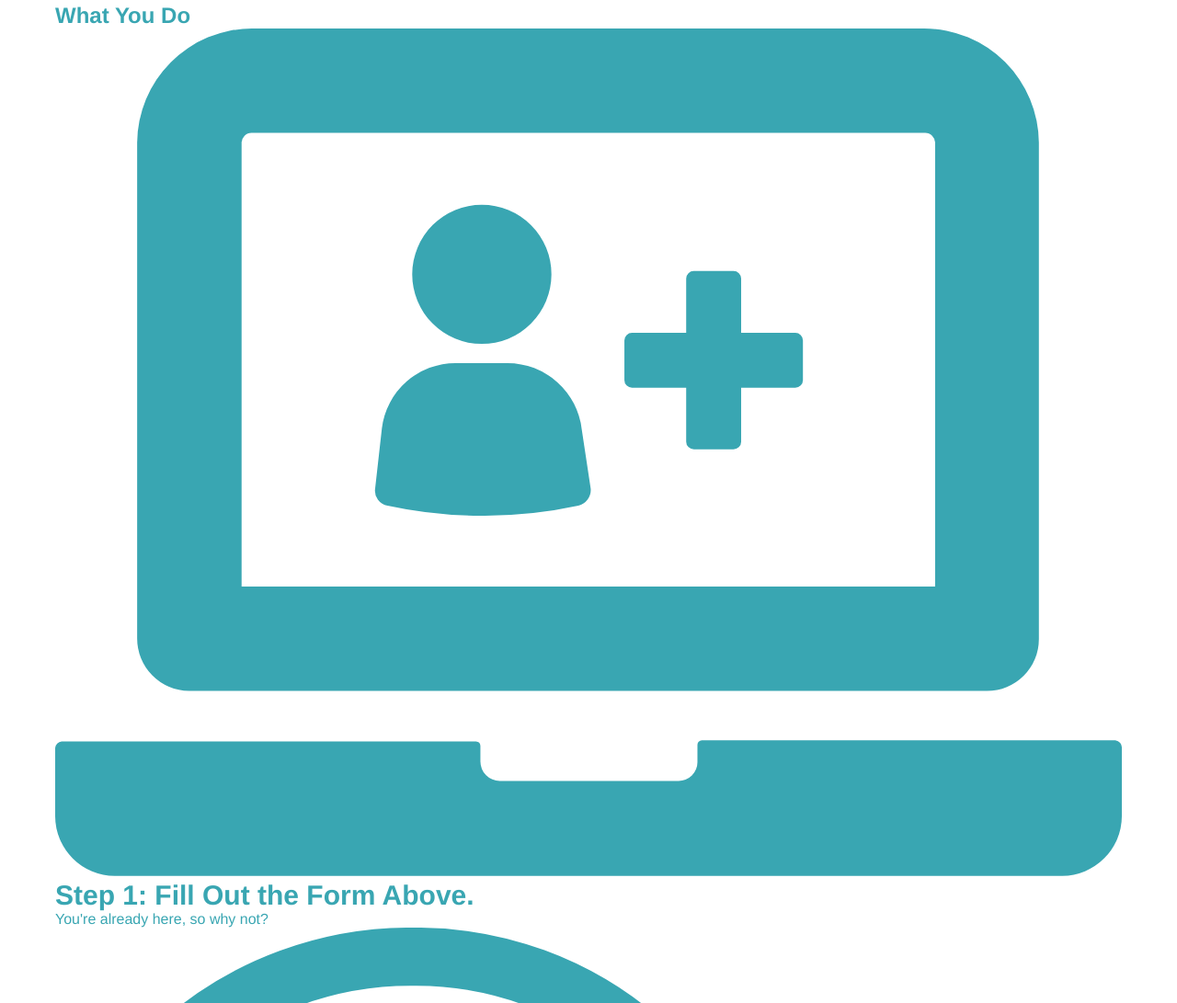
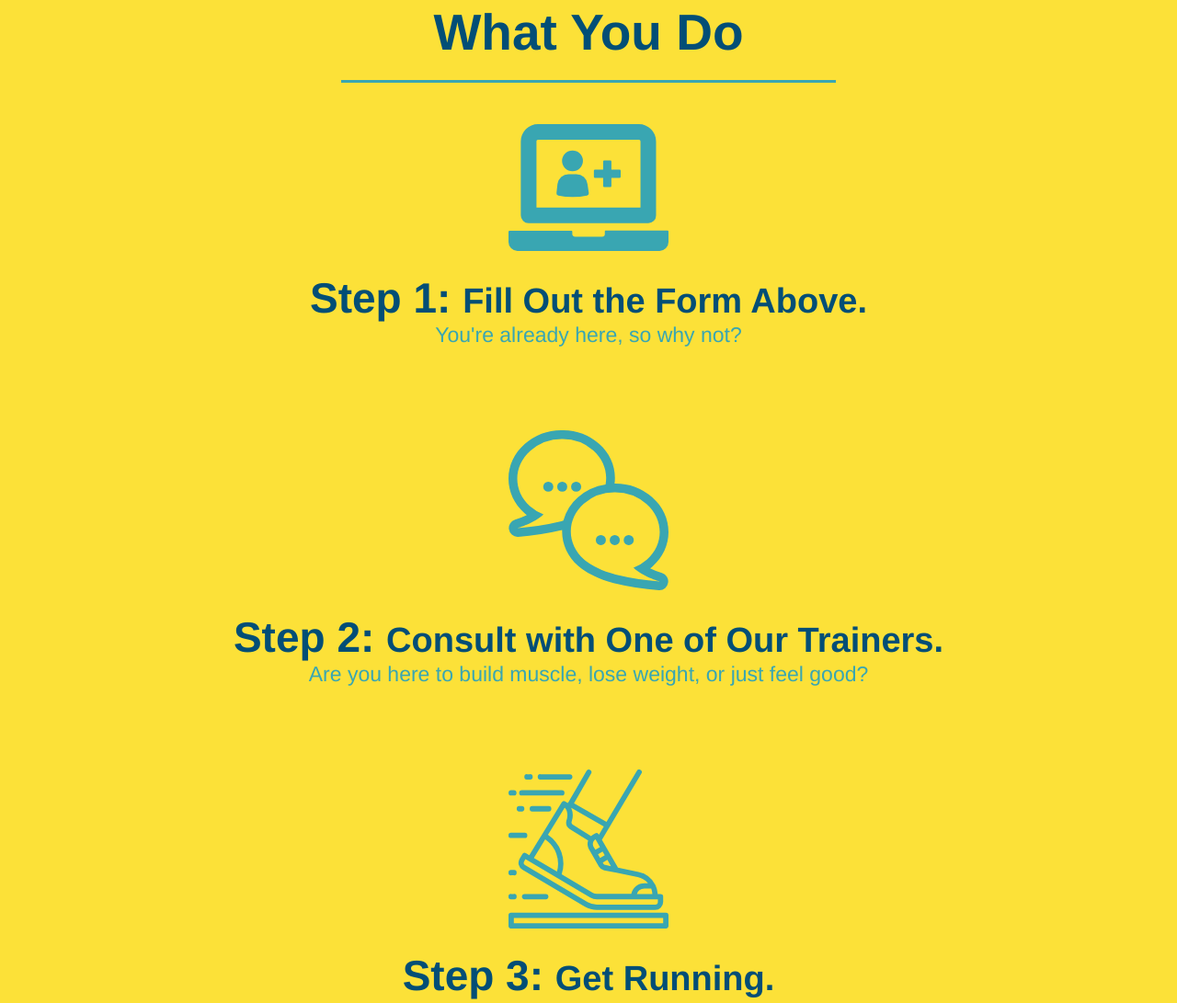
Before and after one commit to nHur2004/run-buddy, a plain HTML site: page index.html in a window 1280 px wide. Shown: the part 1117-2208 px from the top of the page at 92% size. Drawn offline with Linux system fonts and the light colour scheme.

Commit message:
styled 'what you do' section

```diff
--- a/assets/css/style.css
+++ b/assets/css/style.css
@@ -139,18 +139,26 @@ section div h3 {
 }
 /* hero styles end */
 
-.intro {
-    text-align: center;
-}
-
-.intro h2 {
+.section-title {
     font-size: 55px;
     color: #024e76;
     margin-bottom: 35px;
     padding: 0 100px 20px 100px;
+    display: inline-block;
     border-bottom: 3px solid;
+}
+
+.primary-border {
     border-color: #fce138;
-    display: inline-block;
+}
+
+.secondary-border {
+    border-color: #39a6b2;
+}
+
+/* intro styles start */
+.intro {
+    text-align: center;
 }
 
 .intro p {
@@ -160,3 +168,34 @@ section div h3 {
     font-size: 20px;
     margin: 0 auto;
 }
+/* intro styles end */
+
+/* steps styles start */
+.steps {
+    text-align: center;
+    background: #fce138;
+}
+
+.steps div {
+    margin-bottom: 80px;
+}
+
+.steps img {
+    width: 15%;
+    margin: 10px 0;
+}
+
+.steps h3 {
+    color: #024e76;
+    font-size: 46px;
+    margin-top: 10px;
+}
+
+.steps p {
+    color: #39a6b2;
+    font-size: 23px;
+}
+
+.steps span {
+    font-size: 38px;
+}
--- a/index.html
+++ b/index.html
@@ -75,38 +75,38 @@
 
     <!-- "what we do" section -->
     <section id="what-we-do" class="intro">
-        <h2>What We Do</h2>
+        <h2 class="section-title primary-border">What We Do</h2>
         <p>
             butcher selfies chambray shabby chic gentrify readymade yr Echo Park XOXO Tumblr normcore Banksy direct trade Blue Bottle chillwave you probably haven't heard of them single-origin coffee Vice fanny pack fixie Odd Future Austin fingerstache pickled twee synth Wes Anderson Thundercats viral bitters flannel meggings narwhal Marfa Schlitz sustainable Intelligentsia umami deep v craft
         </p>
     </section>
 
     <!-- "what you do" section -->
-    <section id="what-you-do">
-        <h2>What You Do</h2>
+    <section id="what-you-do" class="steps">
+        <h2 class="section-title secondary-border">What You Do</h2>
 
         <div>
             <!-- insert this img element -->
             <img src="./assets/images/step-1.svg" alt="" />
-            <h3>Step 1: Fill Out the Form Above.</h3>
+            <h3>Step 1: <span>Fill Out the Form Above.</span></h3>
             <p>You're already here, so why not?</p>
         </div>
 
         <div>
             <img src="./assets/images/step-2.svg" alt="" />
-            <h3>Step 2: Consult with One of Our Trainers.</h3>
+            <h3>Step 2: <span>Consult with One of Our Trainers.</span></h3>
             <p>Are you here to build muscle, lose weight, or just feel good?</p>
         </div>
 
         <div>
             <img src="./assets/images/step-3.svg" alt="" />
-            <h3>Step 3: Get Running.</h3>
+            <h3>Step 3: <span>Get Running.</span></h3>
             <p>Hit the ground running (literally) once your trainer lays out your plan.</p>
         </div>
 
         <div>
             <img src="./assets/images/step-4.svg" alt="" />
-            <h3>Step 4L See Results.</h3>
+            <h3>Step 4: <span>See Results.</span></h3>
             <p>Bi-weekly checkins with your trainer will keep you focused.</p>
         </div>
     </section>
```
